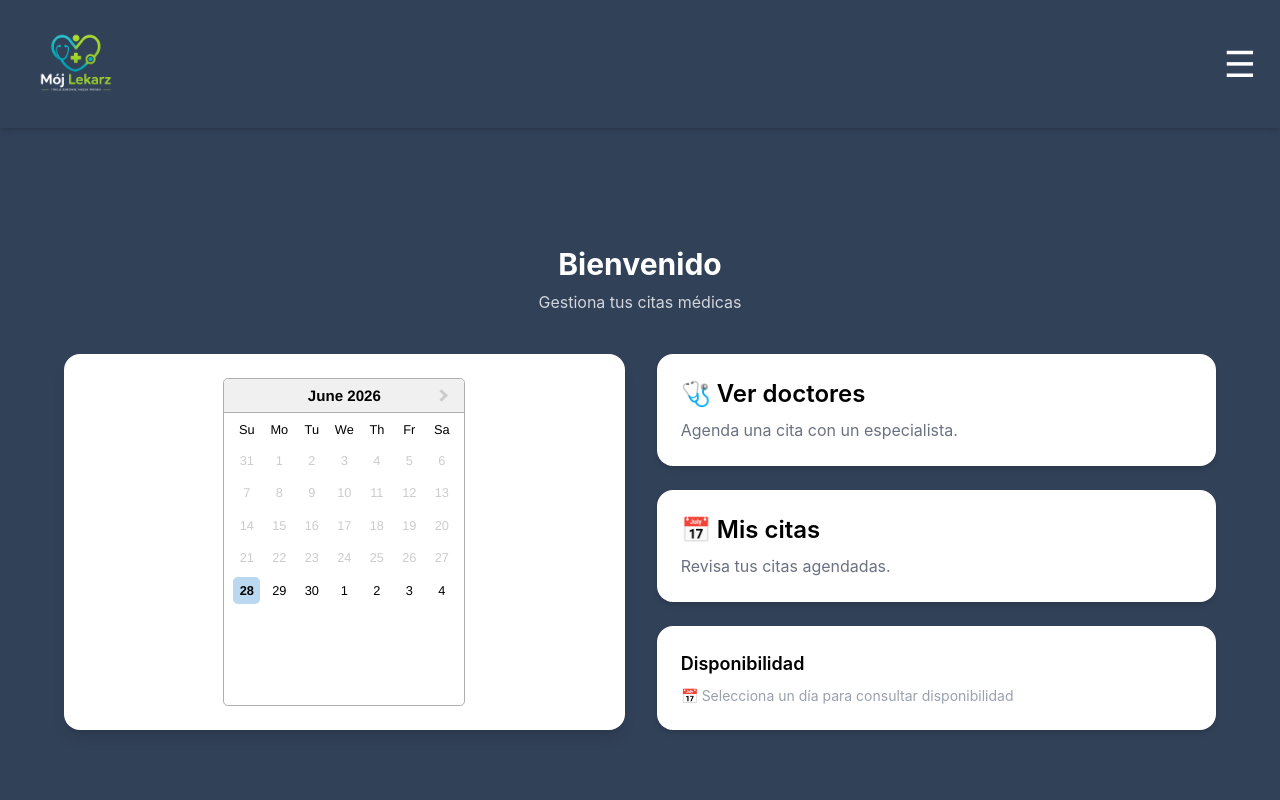
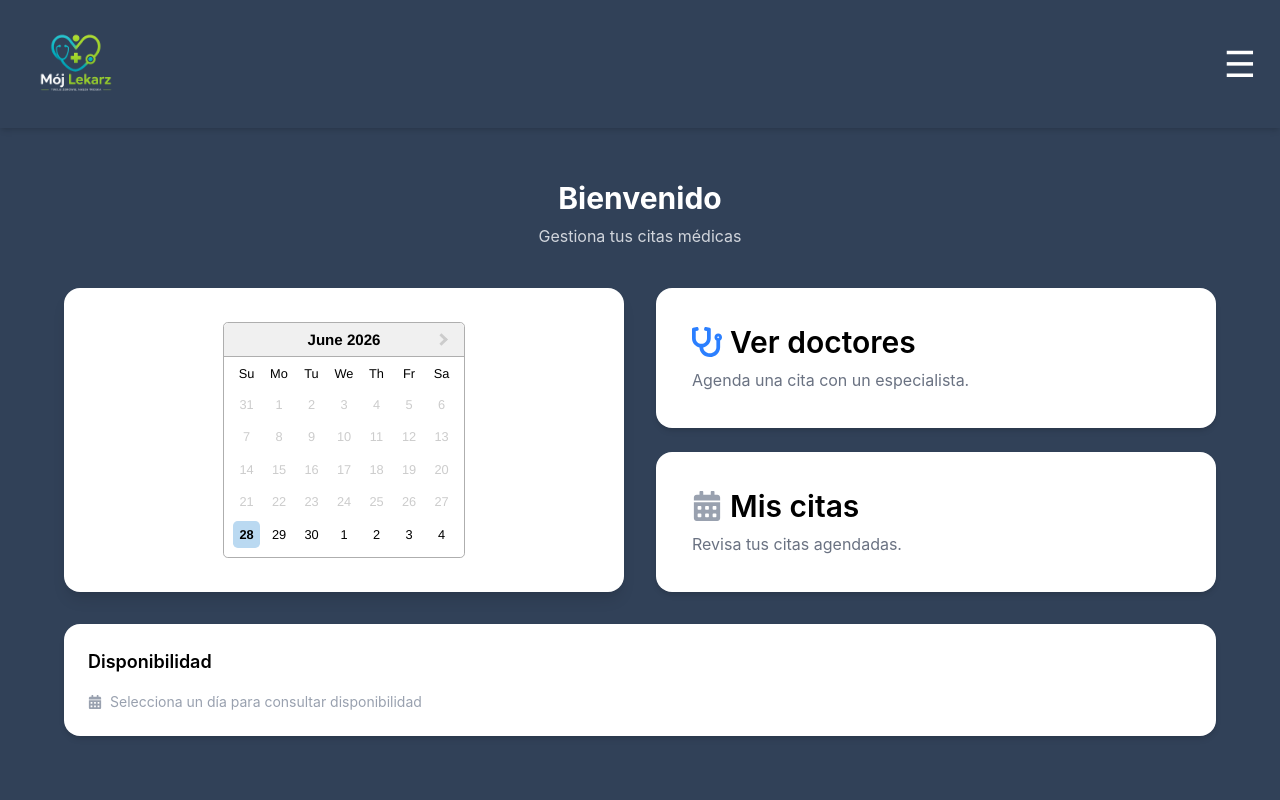
Before and after one commit to Camilo3631/Proyecto-final-trazos-front-end, a React (Vite) app: page /dashboard/1 in a window 1280 px wide. Shown: the top 800 px of the page. Built offline with nearby package versions, Linux system fonts and the light colour scheme.

Commit message:
refactor: limpieza de componentes y services

```diff
--- a/src/index.css
+++ b/src/index.css
@@ -1 +1,9 @@
 @import "tailwindcss";
+
+
+
+.react-datepicker__navigation-icon::before {
+  width: 6px;
+  height: 6px;
+  border-width: 2px 2px 0 0;
+}
--- a/src/pages/DashboardPage/DashboardPage.jsx
+++ b/src/pages/DashboardPage/DashboardPage.jsx
@@ -1,14 +1,21 @@
 import { useEffect, useState } from "react";
 import { useNavigate, useParams } from "react-router";
 import DatePicker from "react-datepicker";
+import { FaCalendarAlt, FaStethoscope, } from "react-icons/fa";
 import "react-datepicker/dist/react-datepicker.css";
 
+const DOCTORES_POR_PAGINA = 3;
+
 const DashboardPage = () => {
+
   const { userId } = useParams();
   const navigate = useNavigate();
   const [selectedDate, setSelectedDate] = useState(null);
   const [disponibilidad, setDisponibilidad] = useState(null);
   const [cargando, setCargando] = useState(false);
+  const [paginaActual, setPaginaActual] = useState(1);
+  const [mensaje, setMensaje] = useState(null);
+
 
   useEffect(() => {
     if (!selectedDate) return;
@@ -16,20 +23,22 @@ const DashboardPage = () => {
     const fecha = selectedDate.toISOString().split('T')[0];
 
     const consultarDisponibilidad = async () => {
-      setCargando(true);
+      setCargando(true)
       setDisponibilidad(null);
+      setPaginaActual(1)
       try {
         const response = await fetch(`http://localhost:3000/api/disponibilidad/${fecha}`);
         const data = await response.json();
         setDisponibilidad(data);
       } catch (error) {
-        console.error("Error al consultar disponibilidad:", error);
+        console.error('Error al consultar disponibilidad:', error);
       } finally {
-        setCargando(false);
+         setCargando(false)
       }
-    };
+    }
 
     consultarDisponibilidad();
+
   }, [selectedDate]);
 
   const agendarCita = async (doctorId, doctorName, hora) => {
@@ -38,14 +47,17 @@ const DashboardPage = () => {
 
      const response = await fetch('http://localhost:3000/api/citas', {
       method: 'POST',
-        headers: { 'Content-Type': 'application/json' },
+      headers: {
+        'Content-Type': 'application/json'
+      },
       body: JSON.stringify({ userId, doctorId, doctorName, fecha, hora })
      });
 
      const data = await response.json();
 
      if (response.ok) {
-        alert(`✅ Cita agendada con ${doctorName} el ${fecha} a las ${hora}`);
+      setMensaje(`✅ Cita agendada con ${doctorName} el ${fecha} a las ${hora}`);
+       setTimeout(() => setMensaje(null), 3000); // desaparece en 3 segundos
        setSelectedDate(new Date(selectedDate));
      } else {
         alert(data.mensaje);
@@ -55,19 +67,28 @@ const DashboardPage = () => {
     }
   };
 
+  const doctoresDisponibles = disponibilidad?.doctores?.filter(d => d.disponible) || [];
+  const totalPaginas = Math.ceil(doctoresDisponibles.length / DOCTORES_POR_PAGINA);
+  const doctoresPaginados = doctoresDisponibles.slice(
+    (paginaActual - 1) * DOCTORES_POR_PAGINA,
+    paginaActual * DOCTORES_POR_PAGINA
+  );
+
    return (
-    <div className="min-h-[calc(100vh-80px)] bg-slate-700 flex items-center justify-center p-8">
-      <div className="w-full max-w-6xl">
-        <h2 className="text-3xl text-white font-bold text-center mb-2">
+    <div className="min-h-[calc(100vh-80px)] bg-slate-700 p-8">
+      <div className="w-full max-w-6xl mx-auto">
+        <h2 className="text-3xl text-white font-bold text-center mb-2 mt-5">
           Bienvenido
         </h2>
         <p className="text-gray-300 text-center mb-10">
           Gestiona tus citas médicas
         </p>
-        <div className="flex flex-col lg:flex-row gap-8">
 
 
-          <div className="bg-white rounded-2xl shadow-lg p-6 flex justify-center lg:w-1/2">
+        <div className="grid grid-cols-1 lg:grid-cols-2 gap-8 mb-8">
+
+
+          <div className="bg-white rounded-2xl shadow-lg p-6 flex items-center justify-center">
             <DatePicker
              selected={selectedDate}
              onChange={(date) => setSelectedDate(date)}
@@ -76,27 +97,34 @@ const DashboardPage = () => {
              />
           </div>
 
-
-          <div className="flex flex-col gap-6 lg:w-1/2">
+          <div className="flex flex-col gap-6 h-full">
            <button
              onClick={() => navigate(`/doctors/${userId}`)}
-              className="bg-white p-6 rounded-2xl shadow-md text-left hover:bg-gray-100 transition duration-300">
-              <h3 className="text-2xl font-semibold mb-2">🩺 Ver doctores</h3>
+             className="bg-white p-9 rounded-2xl shadow-md text-left hover:bg-gray-100 transition duration-300">
+              <h3 className="text-3xl font-semibold mb-2 flex items-center gap-2">
+                <FaStethoscope className="text-blue-500" /> Ver doctores
+              </h3>
               <p className="text-gray-500">Agenda una cita con un especialista.</p>
             </button>
 
             <button
              onClick={() => navigate(`/appointments/${userId}`)}
-              className="bg-white p-6 rounded-2xl shadow-md text-left hover:bg-gray-100 transition duration-300">
-              <h3 className="text-2xl font-semibold mb-2">📅 Mis citas</h3>
+             className="bg-white p-9 rounded-2xl shadow-md text-left hover:bg-gray-100 transition duration-300">
+              <h3 className="text-3xl font-semibold mb-2 flex items-center gap-2">
+                <FaCalendarAlt className="text-gray-400" /> Mis citas
+              </h3>
               <p className="text-gray-500">Revisa tus citas agendadas.</p>
             </button>
+          </div>
+        </div>
 
         <div className="bg-white rounded-2xl shadow-md p-6">
-              <h3 className="text-lg font-semibold mb-2">Disponibilidad</h3>
+          <h3 className="text-lg font-semibold mb-4">Disponibilidad</h3>
 
           {!selectedDate && (
-                <p className="text-gray-400 text-sm">📅 Selecciona un día para consultar disponibilidad</p>
+            <p className="text-gray-400 text-sm flex items-center gap-2">
+              <FaCalendarAlt /> Selecciona un día para consultar disponibilidad
+            </p>
           )}
 
           {cargando && (
@@ -108,35 +136,65 @@ const DashboardPage = () => {
             <p className="text-gray-600 text-sm mb-2">
               {selectedDate.toLocaleDateString("es-CO")}
             </p>
-                  <p className={`font-semibold text-sm ${disponibilidad.disponible ? 'text-green-600' : 'text-red-500'}`}>
+            <p className={`font-semibold text-sm mb-4 ${disponibilidad.disponible ? 'text-green-600' : 'text-red-500'}`}>
               {disponibilidad.mensaje}
             </p>
 
-                  {disponibilidad.disponible && disponibilidad.doctores && (
-                    <div className="mt-3 flex flex-col gap-3">
-                      {disponibilidad.doctores.map((doctor) => (
-                        doctor.disponible && (
-                          <div key={doctor.doctorId}>
-                            <p className="text-sm font-semibold text-gray-700">{doctor.doctorName}</p>
-                            <div className="flex flex-wrap gap-2 mt-1">
+            {disponibilidad.disponible && (
+              <div>
+                <div className="grid grid-cols-1 md:grid-cols-3 gap-4">
+                  {doctoresPaginados.map((doctor) =>  (
+                    <div key={doctor.doctorId} className="border border-gray-200 rounded-xl p-4">
+                      <p className="text-sm font-semibold text-gray-700 mb-1">{doctor.doctorName}</p>
+                       <p className="text-xs text-gray-400 mb-3">{doctor.especialidad}</p>
+                        <div className="flex flex-wrap gap-2">
                           {doctor.horasLibres.map((hora) => (
                             <button
                               key={hora}
                               onClick={() => agendarCita(doctor.doctorId, doctor.doctorName, hora)}
-                                  className="bg-green-100 text-green-700 text-xs font-medium px-3 py-1 rounded-full hover:bg-green-200 transition">
+                              className="bg-green-100 text-green-700 text-xs font-medium px-3 py-1 rounded-full
+                              hover:bg-green-200 transition">
                                 {hora}
                               </button>
                               ))}
                            </div>
                          </div>
-                        )
                          ))}
+                       </div>
+
+                       {totalPaginas > 1 && (
+                        <div className="flex items-center justify-center gap-3 mt-6">
+                          {paginaActual > 1 && (
+                            <button
+                             onClick={() => setPaginaActual(p => Math.max(p - 1, 1))}
+                             className="bg-gray-100 text-gray-600 px-4 py-2 rounded-lg hover:bg-gray-200 transition">
+                                ← Anterior
+                             </button>
+                             )}
+                             <span className="text-gray-500 text-sm">
+                               {paginaActual} / {totalPaginas}
+                             </span>
+                             {paginaActual < totalPaginas && (
+                              <button
+                               onClick={() => setPaginaActual(p => Math.min(p + 1, totalPaginas))}
+                               className="bg-gray-100 text-gray-600 px-4 py-2 rounded-lg hover:bg-gray-200 transition">
+                                 Siguiente →
+                               </button>
+                             )}
                            </div>
                            )}
                         </div>
                         )}
                      </div>
+                    )}
+
+                  {mensaje && (
+                   <div className="flex justify-center mt-6">
+                     <div className="max-w-xl w-full bg-green-100 text-green-700 px-6 py-4 rounded-xl shadow-md text-sm font-medium text-center">
+                        {mensaje}
                      </div>
+                  </div>
+                 )}
              </div>
           </div>
       </div>
```
Also changed, not shown: src/components/AppointmentList/AppointmentForm/AppointmentForm.jsx (deleted), src/services/ api.js (added). Lines whose indentation alone changed are shown as unchanged.
